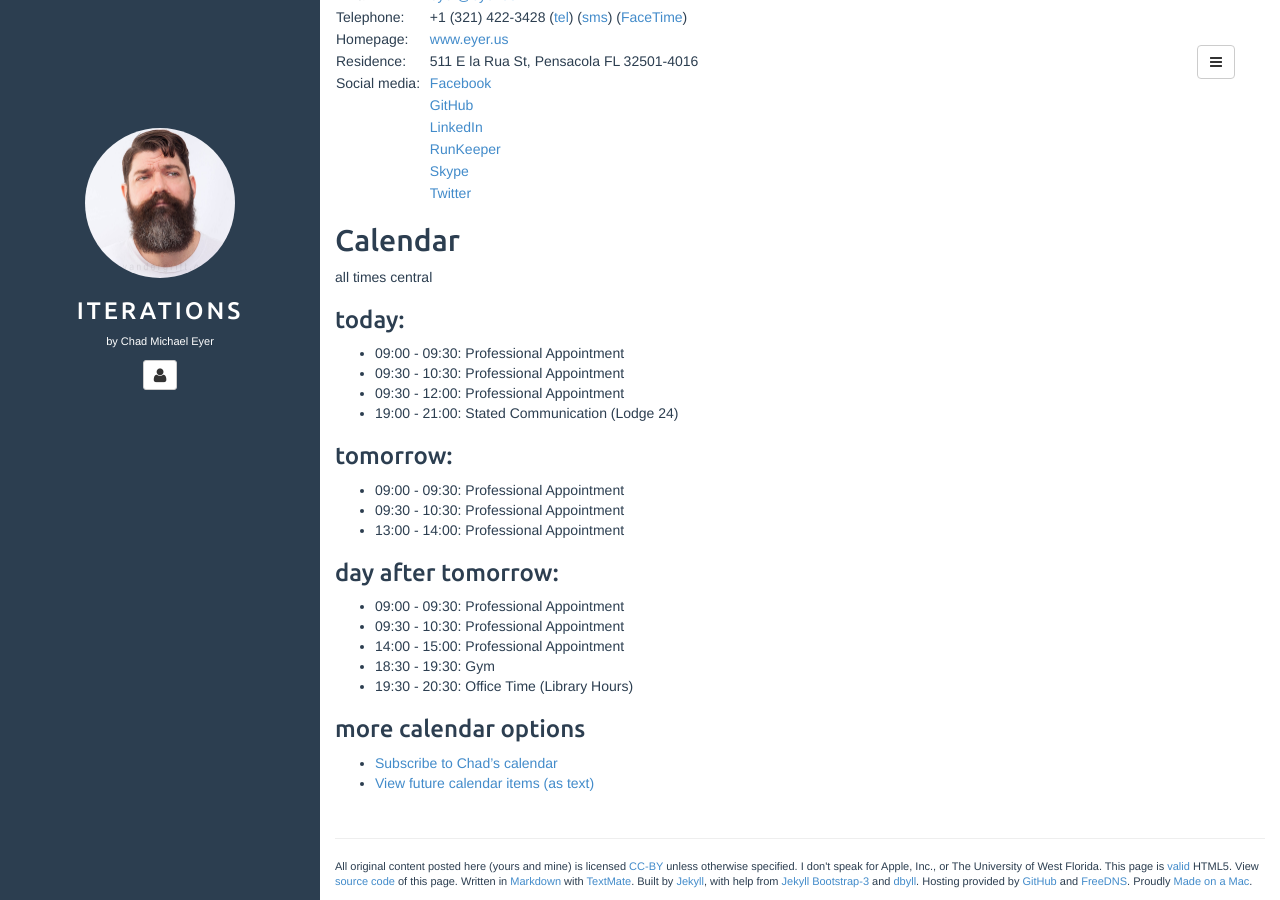
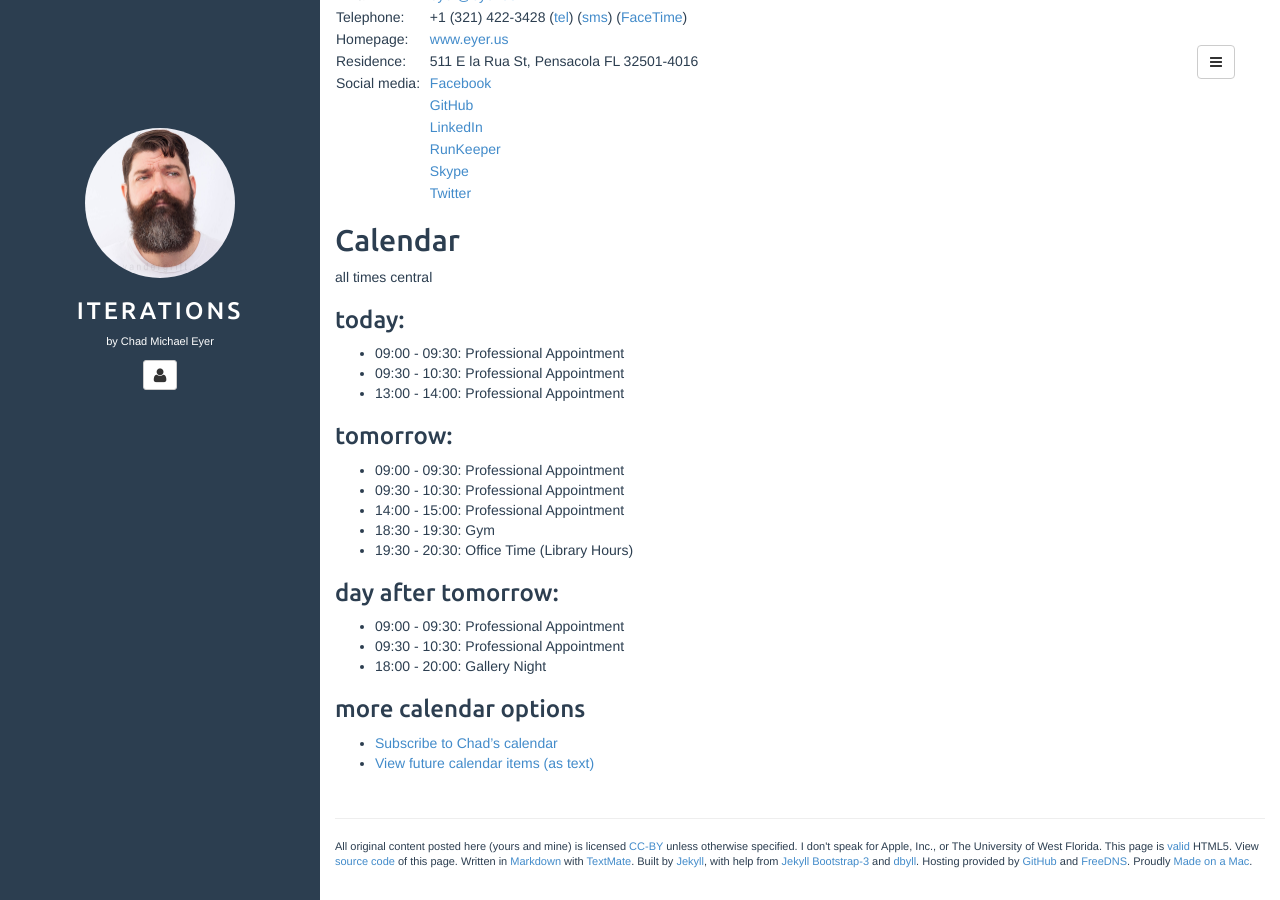
Before and after one commit to chadmichaeleyer/chadmichaeleyer.github.io, a Jekyll site: the page built from about.md, in a window 1280 px wide and 900 px high, scrolled down 1250 px. Built offline with Jekyll 4.4.1, drawn with Linux system fonts in a browser that asks for light colours.

Commit message:
calendar update

```diff
--- a/calendar.markdown
+++ b/calendar.markdown
@@ -4,19 +4,18 @@ all times central
 
 * 09:00 - 09:30: Professional Appointment
 * 09:30 - 10:30: Professional Appointment
-* 09:30 - 12:00: Professional Appointment
-* 19:00 - 21:00: Stated Communication (Lodge 24)
+* 13:00 - 14:00: Professional Appointment
 
 ### tomorrow:
-
-* 09:00 - 09:30: Professional Appointment
-* 09:30 - 10:30: Professional Appointment
-* 13:00 - 14:00: Professional Appointment
-
-### day after tomorrow:
 
 * 09:00 - 09:30: Professional Appointment
 * 09:30 - 10:30: Professional Appointment
 * 14:00 - 15:00: Professional Appointment
 * 18:30 - 19:30: Gym
 * 19:30 - 20:30: Office Time (Library Hours)
+
+### day after tomorrow:
+
+* 09:00 - 09:30: Professional Appointment
+* 09:30 - 10:30: Professional Appointment
+* 18:00 - 20:00: Gallery Night
```
Also changed, not shown: calendar-year.markdown (+5 -7 lines), 1 other file.
